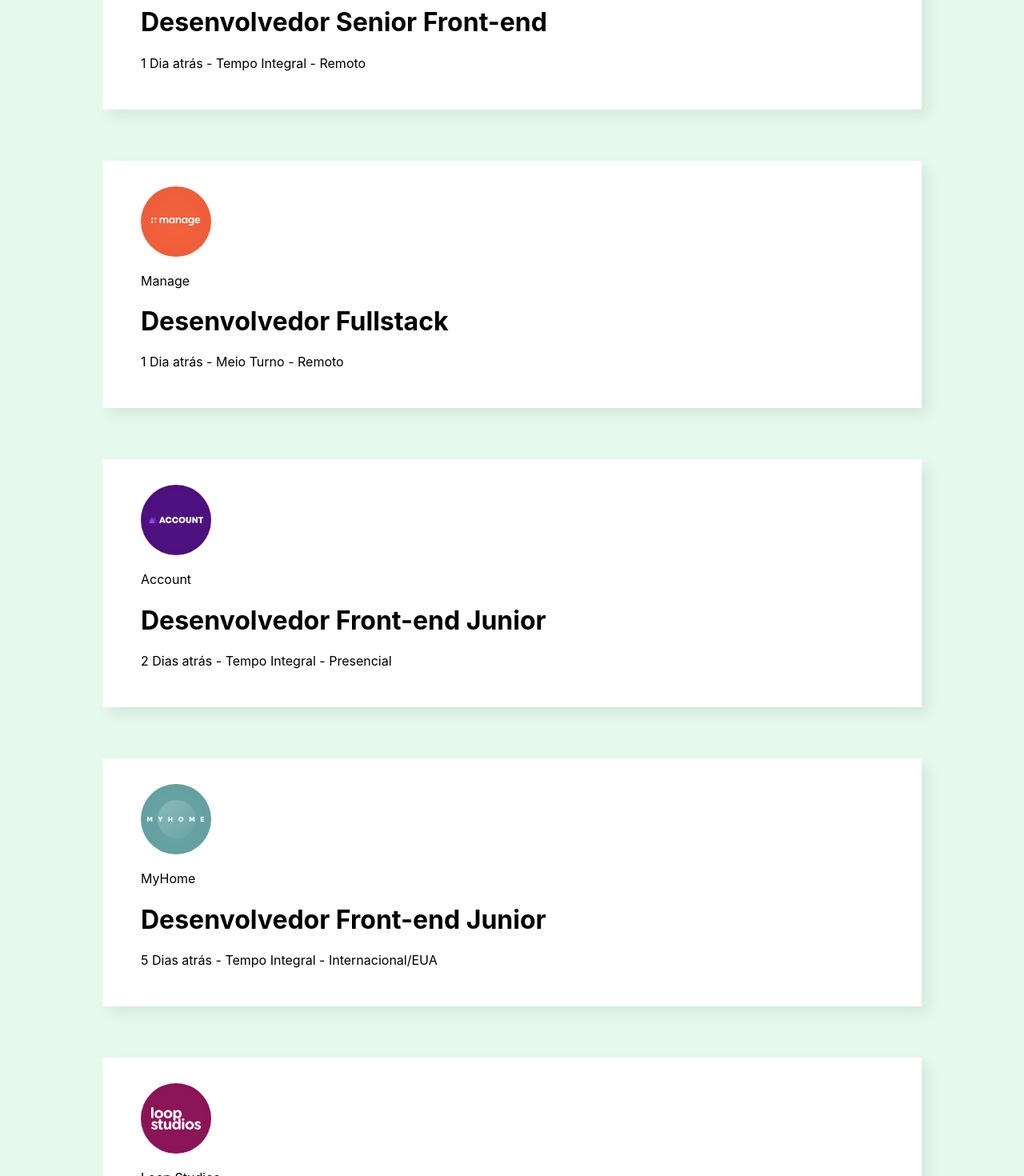
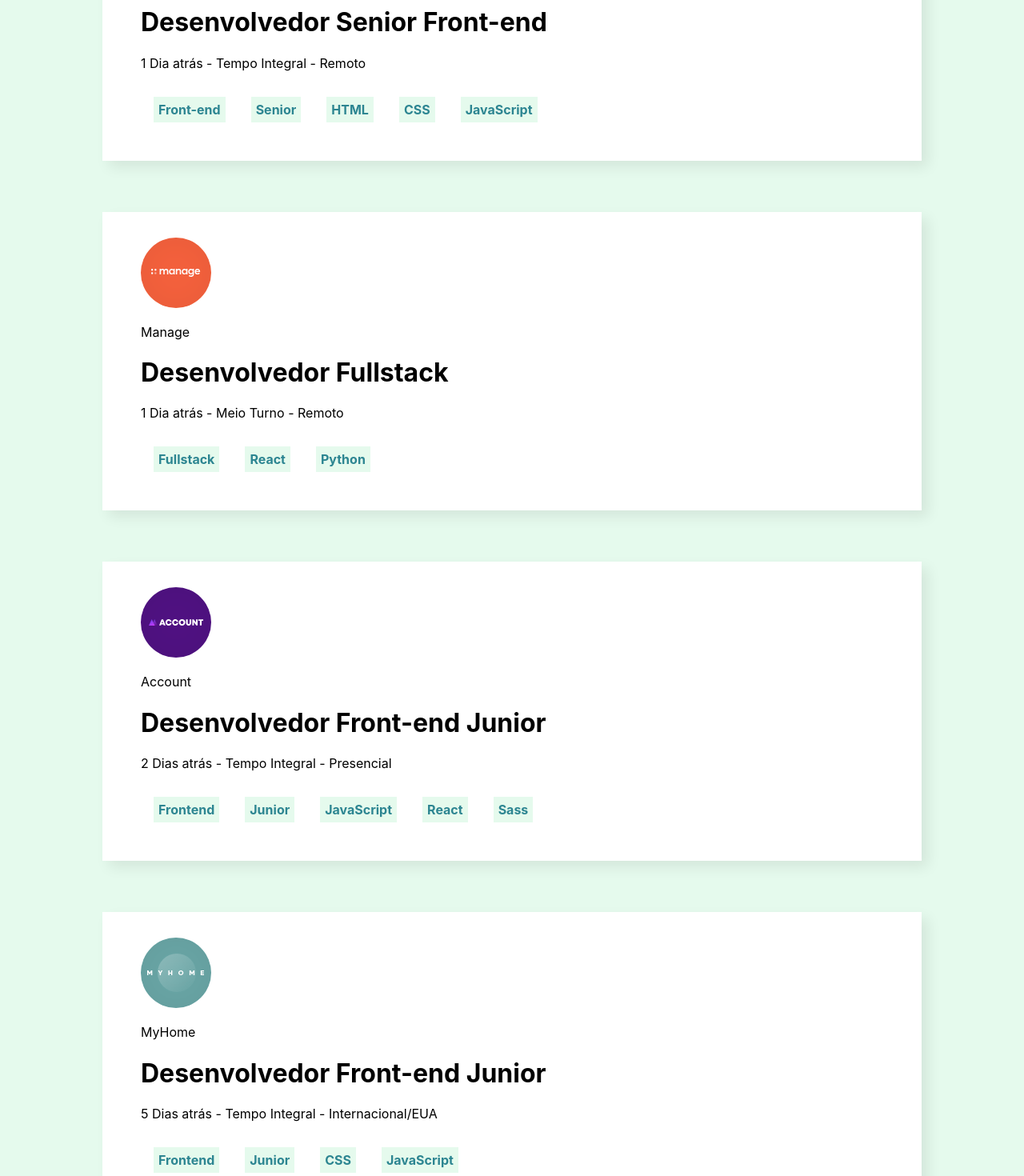
Before and after one commit to lucasramos95/Dev-Jobs, a React (Create React App) app: page / in a window 1280 px wide. Shown: the part 380-1850 px from the top of the page at 80% size. Built offline with nearby package versions, Linux system fonts and the light colour scheme.

Commit message:
6th Commit - Lista de stacks completa e finalizada

```diff
--- a/src/componentes/main/index.js
+++ b/src/componentes/main/index.js
@@ -9,14 +9,24 @@ const Main = (props) => {
                     <p>Photosnap</p>
                     <h1>Desenvolvedor Senior Front-end</h1>
                     <p>1 Dia atrás - Tempo Integral - Remoto</p>
+                    <div className='stack'>Front-end</div>
+                    <div className='stack'>Senior</div>
+                    <div className='stack'>HTML</div>
+                    <div className='stack'>CSS</div>
+                    <div className='stack'>JavaScript</div>
                 </div>
             </div>
+
+
             <div className='listadejobs'>
                 <div>
                     <img src='/imagens/manage.svg' />
                     <p>Manage</p>
                     <h1>Desenvolvedor Fullstack</h1>
                     <p>1 Dia atrás - Meio Turno - Remoto</p>
+                    <div className='stack'>Fullstack</div>
+                    <div className='stack'>React</div>
+                    <div className='stack'>Python</div>
                 </div>
             </div>
             <div className='listadejobs'>
@@ -25,6 +35,11 @@ const Main = (props) => {
                     <p>Account</p>
                     <h1>Desenvolvedor Front-end Junior</h1>
                     <p>2 Dias atrás - Tempo Integral - Presencial</p>
+                    <div className='stack'>Frontend</div>
+                    <div className='stack'>Junior</div>
+                    <div className='stack'>JavaScript</div>
+                    <div className='stack'>React</div>
+                    <div className='stack'>Sass</div>
                 </div>
             </div>
             <div className='listadejobs'>
@@ -33,6 +48,10 @@ const Main = (props) => {
                     <p>MyHome</p>
                     <h1>Desenvolvedor Front-end Junior</h1>
                     <p>5 Dias atrás - Tempo Integral - Internacional/EUA</p>
+                    <div className='stack'>Frontend</div>
+                    <div className='stack'>Junior</div>
+                    <div className='stack'>CSS</div>
+                    <div className='stack'>JavaScript</div>
                 </div>
             </div>
             <div className='listadejobs'>
@@ -41,6 +60,10 @@ const Main = (props) => {
                     <p>Loop Studios</p>
                     <h1>Engenheiro de Software</h1>
                     <p>5 Dias atrás - Tempo Integral - Internacional/Canadá</p>
+                    <div className='stack'>Fullstack</div>
+                    <div className='stack'>JavaScript</div>
+                    <div className='stack'>Ruby</div>
+                    <div className='stack'>Sass</div>
                 </div>
             </div>
             <div className='listadejobs'>
@@ -49,6 +72,9 @@ const Main = (props) => {
                     <p>FaceIt</p>
                     <h1>Desenvolvedor Back-end Junior</h1>
                     <p>7 Dias atrás - Tempo Integral - Internacional/Remoto</p>
+                    <div className='stack'>Back-end</div>
+                    <div className='stack'>Junior</div>
+                    <div className='stack'>RoR</div>
                 </div>
             </div>
             <div className='listadejobs'>
@@ -57,6 +83,11 @@ const Main = (props) => {
                     <p>Shortly</p>
                     <h1>Desenvolvedor Junior</h1>
                     <p>14 Dias atrás - Tempo Integral - Remoto</p>
+                    <div className='stack'>Front-end</div>
+                    <div className='stack'>Junior</div>
+                    <div className='stack'>JavaScript</div>
+                    <div className='stack'>HTML</div>
+                    <div className='stack'>Sass</div>
                 </div>
             </div>
             <div className='listadejobs'>
@@ -65,6 +96,11 @@ const Main = (props) => {
                     <p>Insure</p>
                     <h1>Desenvolvedor Junior</h1>
                     <p>14 Dias atrás - Tempo Integral - Remoto</p>
+                    <div className='stack'>Front-end</div>
+                    <div className='stack'>Junior</div>
+                    <div className='stack'>JavaScript</div>
+                    <div className='stack'>Vue</div>
+                    <div className='stack'>Sass</div>
                 </div>
             </div>
             <div className='listadejobs'>
@@ -73,6 +109,10 @@ const Main = (props) => {
                     <p>Eyecam Co.</p>
                     <h1>Desenvolver Fullstack</h1>
                     <p>17 Dias atrás - Tempo Integral - Internacional/Remoto</p>
+                    <div className='stack'>Fullstack</div>
+                    <div className='stack'>JavaScript</div>
+                    <div className='stack'>Python</div>
+                    <div className='stack'>Django</div>
                 </div>
             </div>
             <div className='listadejobs'>
@@ -81,6 +121,11 @@ const Main = (props) => {
                     <p>The Air Filter Company</p>
                     <h1>Desenvolver Front-end</h1>
                     <p>1 Mês atrás - Meio Turno - Internacional/Remoto</p>
+                    <div className='stack'>Front-end</div>
+                    <div className='stack'>Junior</div>
+                    <div className='stack'>JavaScript</div>
+                    <div className='stack'>React</div>
+                    <div className='stack'>Sass</div>
                 </div>
             </div>
         </>
--- a/src/componentes/main/main.css
+++ b/src/componentes/main/main.css
@@ -6,3 +6,19 @@
     display: flex;
     max-width: 80%;
 }
+
+.stack {
+    background-color: rgb(229, 250, 237);
+    font-weight: bold;
+    color: rgba(41, 132, 144, 0.989);
+    font-size: 16px;
+    cursor: pointer;
+    padding: 6px;
+    margin: 1em;
+    display: inline-flex;
+}
+
+.stack:hover {
+    background-color: rgba(41, 132, 144, 0.989);
+    color: white;
+}
```
